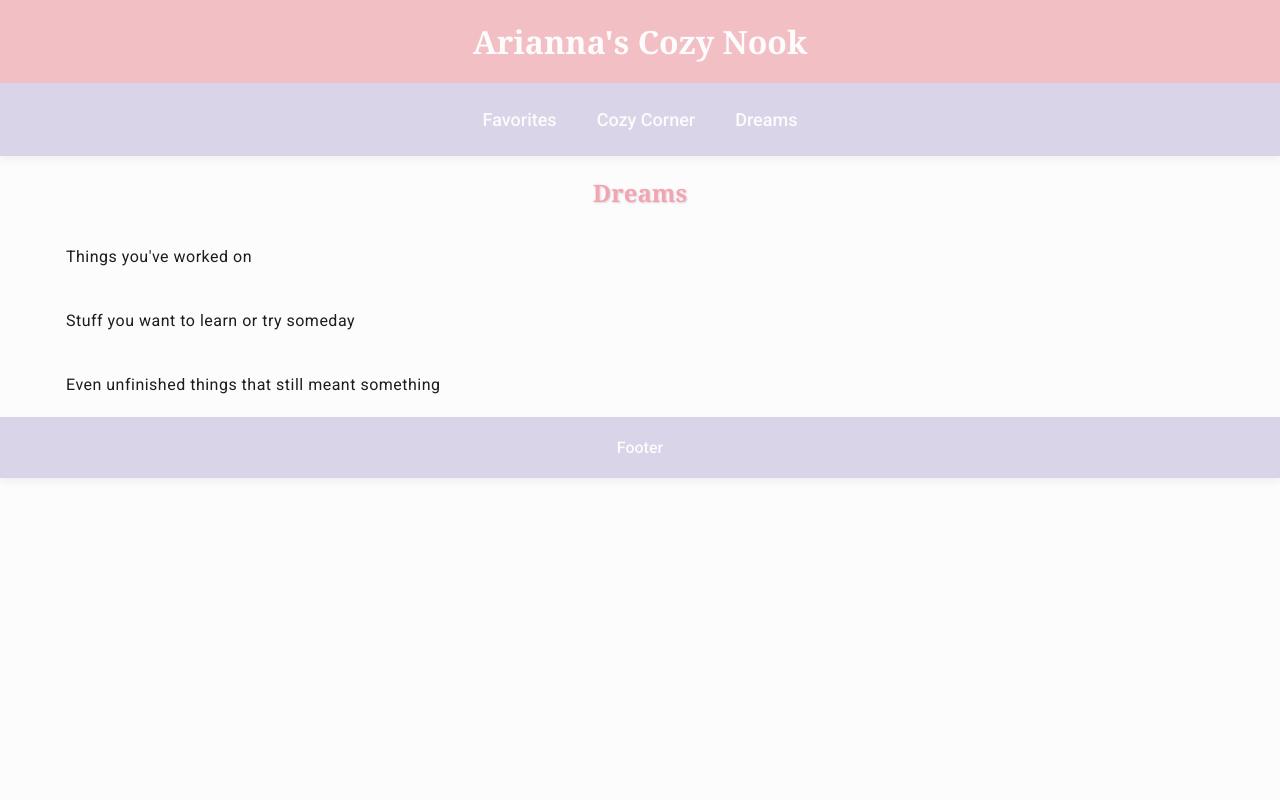
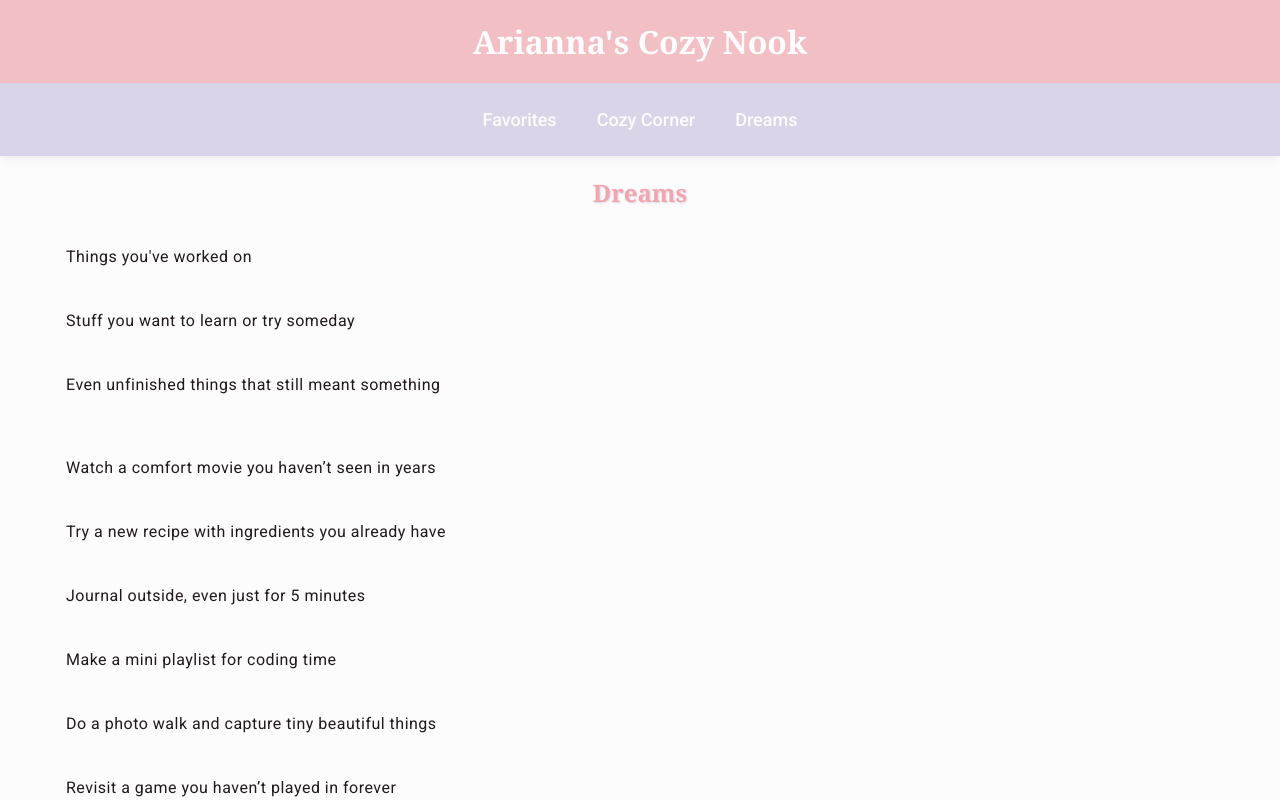
Before and after one commit to a-bikombe/RirisCozyNook, an Angular app: page /dreams in a window 1280 px wide. Shown: the top 800 px of the page. Built offline with nearby package versions, Linux system fonts and the light colour scheme.

Commit message:
Update dreams.component.html

```diff
--- a/src/app/components/dreams/dreams.component.html
+++ b/src/app/components/dreams/dreams.component.html
@@ -3,3 +3,9 @@
 <mat-list *ngFor="let idea of ideas">
     <mat-list-item> {{ idea }} </mat-list-item>
 </mat-list>
+
+<br />
+
+<mat-list *ngFor="let goal of aprilBucketList">
+    <mat-list-item> {{ goal }} </mat-list-item>
+</mat-list>
```
